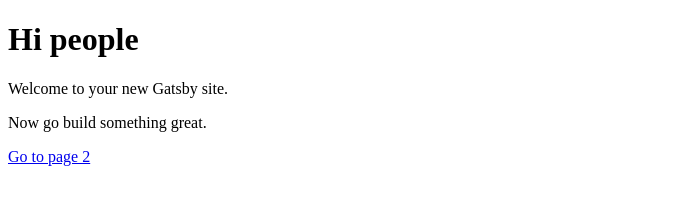
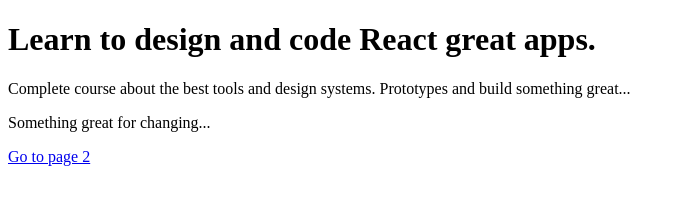
Before and after one commit to Andhar7/React-App, a Gatsby site: page / in a window 1280 px wide. Shown: the whole page, without its empty margins (0-685 px from the left). Built offline with nearby package versions, Linux system fonts and the light colour scheme; Gatsby itself is replaced by a stand-in of ours.

```diff
--- a/gatsby-config.js
+++ b/gatsby-config.js
@@ -1,6 +1,6 @@
 module.exports = {
   siteMetadata: {
-    title: 'Gatsby Default Starter',
+    title: 'Solver´s Design',
   },
   plugins: ['gatsby-plugin-react-helmet'],
 }
--- a/src/pages/index.js
+++ b/src/pages/index.js
@@ -3,9 +3,10 @@
 
 const IndexPage = () => (
   <div>
-    <h1>Hi people</h1>
-    <p>Welcome to your new Gatsby site.</p>
-    <p>Now go build something great.</p>
+    <h1>Learn to design and code React great apps.</h1>
+    <p>Complete course about the best tools and design systems.
+      Prototypes and build something great... </p>
+    <p>Something great for changing...</p>
     <Link to="/page-2/">Go to page 2</Link>
   </div>
 )
```
Also changed, not shown: src/pages/page-2.js (line endings or trailing spaces).
